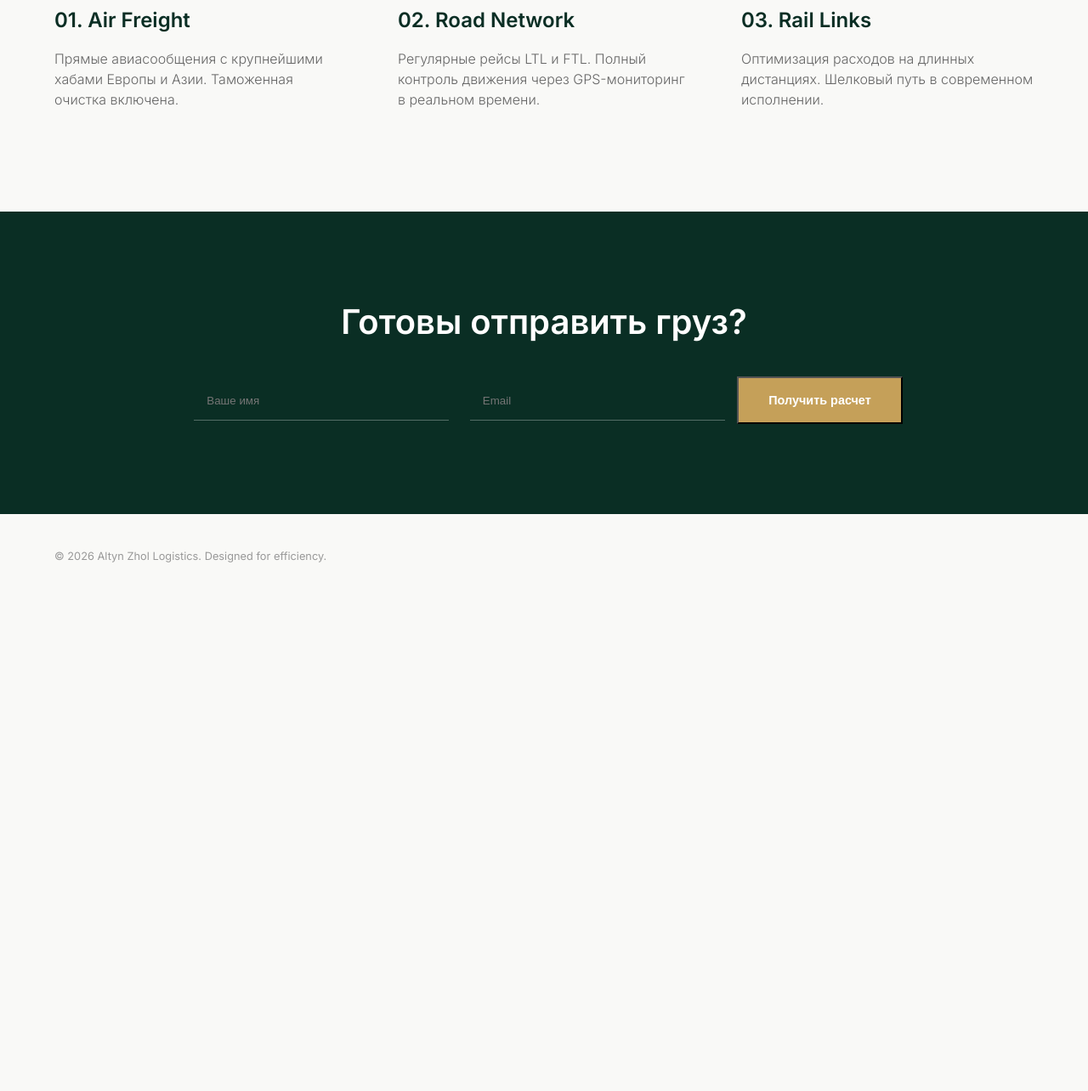
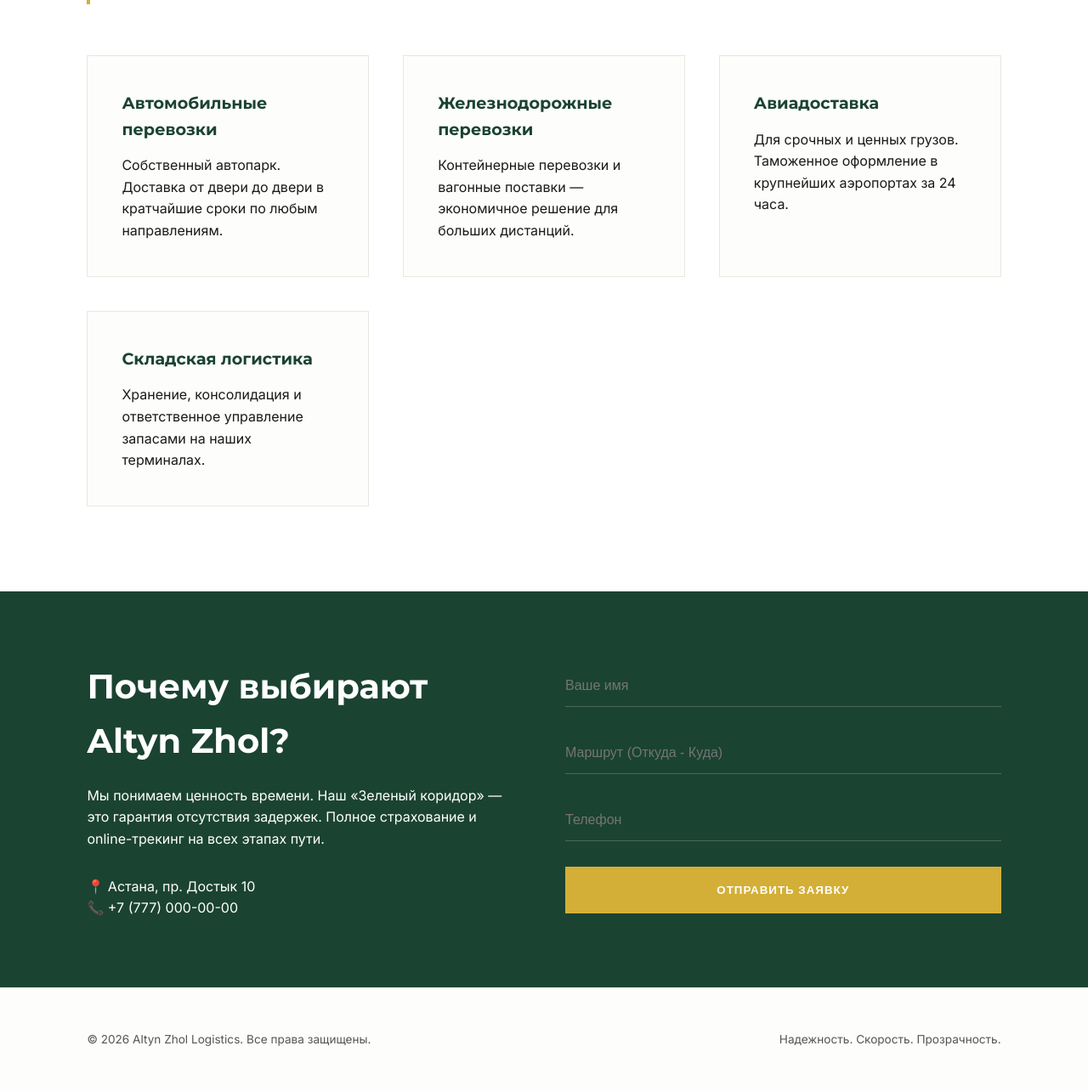
Before and after one commit to kkkaren007/altynzholnew, a plain HTML site: page index.html in a window 1280 px wide. Shown: the part 974-2258 px from the top of the page at 85% size. Before the commit the page ends 1678 px from the top, so only its background shows below. Drawn offline with Linux system fonts and the light colour scheme.

Commit message:
Update index.html

```diff
--- a/index.html
+++ b/index.html
@@ -3,16 +3,16 @@
 <head>
     <meta charset="UTF-8">
     <meta name="viewport" content="width=device-width, initial-scale=1.0">
-    <title>Altyn Zhol | Современная Логистика</title>
-    <link href="https://fonts.googleapis.com/css2?family=Inter:wght@300;400;600&display=swap" rel="stylesheet">
+    <title>Altyn Zhol | Международная логистика</title>
+    <link href="https://fonts.googleapis.com/css2?family=Inter:wght@300;400;600&family=Montserrat:wght@700&display=swap" rel="stylesheet">
     <style>
         :root {
-            --bg: #F9F9F7;
-            --deep-green: #0A2E24;
-            --gold: #C5A059;
+            --bg: #FDFDFB;
+            --deep-green: #1B4332; /* Тот самый зеленый из первой версии */
+            --gold: #D4AF37;       /* Золотой акцент */
             --text-main: #1A1A1A;
-            --text-muted: #666;
-            --border: #E0E0E0;
+            --text-muted: #555;
+            --border: #E8E8E2;
         }
 
         * { margin: 0; padding: 0; box-sizing: border-box; }
@@ -21,33 +21,39 @@
             font-family: 'Inter', sans-serif;
             background-color: var(--bg);
             color: var(--text-main);
-            line-height: 1.5;
-            -webkit-font-smoothing: antialiased;
+            line-height: 1.6;
         }
 
-        /* Навигация */
+        /* Navigation */
         nav {
-            padding: 30px 5%;
+            padding: 25px 8%;
             display: flex;
             justify-content: space-between;
             align-items: center;
-            position: absolute;
+            position: fixed;
             width: 100%;
-            z-index: 10;
+            background: rgba(253, 253, 251, 0.95);
+            backdrop-filter: blur(10px);
+            z-index: 1000;
+            border-bottom: 1px solid var(--border);
         }
 
         .logo {
-            font-weight: 600;
-            font-size: 1.2rem;
-            letter-spacing: -0.5px;
+            font-family: 'Montserrat', sans-serif;
+            font-weight: 700;
+            font-size: 1.4rem;
             color: var(--deep-green);
+            letter-spacing: 1px;
         }
+
+        .logo span { color: var(--gold); }
 
         .nav-links a {
             text-decoration: none;
             color: var(--text-main);
-            margin-left: 40px;
-            font-size: 0.9rem;
+            margin-left: 35px;
+            font-size: 0.85rem;
+            font-weight: 600;
             text-transform: uppercase;
             letter-spacing: 1px;
             transition: 0.3s;
@@ -55,156 +61,205 @@
 
         .nav-links a:hover { color: var(--gold); }
 
-        /* Главный экран */
+        /* Hero Section */
         .hero {
             height: 100vh;
             display: flex;
             align-items: center;
-            padding: 0 5%;
+            padding: 0 8%;
+            background: linear-gradient(135deg, #f0f4f2 0%, #fdfdfb 100%);
         }
 
-        .hero-content { max-width: 700px; }
-
-        .hero h1 {
-            font-size: clamp(2.5rem, 5vw, 4.5rem);
-            line-height: 1.1;
-            font-weight: 600;
-            color: var(--deep-green);
-            margin-bottom: 2rem;
-        }
-
-        .hero p {
-            font-size: 1.1rem;
-            color: var(--text-muted);
-            margin-bottom: 2.5rem;
-            max-width: 500px;
-        }
-
-        .cta-group { display: flex; gap: 20px; align-items: center; }
-
-        .btn-main {
-            background: var(--deep-green);
-            color: white;
-            padding: 18px 35px;
-            text-decoration: none;
-            font-size: 0.9rem;
-            font-weight: 600;
-            transition: 0.3s;
-        }
-
-        .btn-main:hover { background: var(--gold); }
-
-        /* Сетка услуг */
-        .section { padding: 120px 5%; border-top: 1px solid var(--border); }
+        .hero-content { max-width: 850px; }
 
         .label {
             color: var(--gold);
             text-transform: uppercase;
             font-size: 0.8rem;
-            font-weight: 600;
-            letter-spacing: 2px;
+            font-weight: 700;
+            letter-spacing: 3px;
             margin-bottom: 20px;
             display: block;
         }
 
+        .hero h1 {
+            font-family: 'Montserrat', sans-serif;
+            font-size: clamp(2.2rem, 5vw, 4rem);
+            line-height: 1.1;
+            color: var(--deep-green);
+            margin-bottom: 1.5rem;
+        }
+
+        .hero p {
+            font-size: 1.2rem;
+            color: var(--text-muted);
+            margin-bottom: 2.5rem;
+            max-width: 600px;
+        }
+
+        .btn {
+            display: inline-block;
+            background: var(--deep-green);
+            color: white;
+            padding: 20px 40px;
+            text-decoration: none;
+            font-weight: 600;
+            letter-spacing: 1px;
+            transition: 0.4s;
+            border: none;
+        }
+
+        .btn:hover {
+            background: var(--gold);
+            transform: translateY(-2px);
+            box-shadow: 0 10px 20px rgba(212, 175, 55, 0.2);
+        }
+
+        /* Services Section */
+        .section { padding: 100px 8%; background: white; }
+
+        .section-header {
+            margin-bottom: 60px;
+            border-left: 4px solid var(--gold);
+            padding-left: 20px;
+        }
+
         .grid {
             display: grid;
-            grid-template-columns: repeat(auto-fit, minmax(300px, 1fr));
-            gap: 60px;
-            margin-top: 40px;
+            grid-template-columns: repeat(auto-fit, minmax(280px, 1fr));
+            gap: 40px;
         }
 
-        .grid-item h3 {
-            font-size: 1.5rem;
+        .card {
+            padding: 40px;
+            background: var(--bg);
+            border: 1px solid var(--border);
+            transition: 0.3s;
+        }
+
+        .card:hover {
+            border-color: var(--gold);
+            background: #fff;
+        }
+
+        .card h3 {
+            font-family: 'Montserrat', sans-serif;
+            font-size: 1.2rem;
             margin-bottom: 15px;
             color: var(--deep-green);
         }
 
-        .grid-item p {
-            color: var(--text-muted);
-            font-weight: 300;
+        /* Contact Area */
+        .contact-box {
+            background: var(--deep-green);
+            color: white;
+            padding: 80px 8%;
+            display: grid;
+            grid-template-columns: 1fr 1fr;
+            gap: 50px;
+            align-items: center;
         }
 
-        /* Контактная зона */
-        .footer-cta {
-            background: var(--deep-green);
+        .contact-box h2 { font-family: 'Montserrat', sans-serif; font-size: 2.5rem; margin-bottom: 20px; }
+
+        .form-mini input {
+            display: block;
+            width: 100%;
+            background: transparent;
+            border: none;
+            border-bottom: 1px solid rgba(255,255,255,0.2);
+            padding: 15px 0;
+            margin-bottom: 30px;
             color: white;
-            padding: 100px 5%;
-            text-align: center;
+            outline: none;
+            font-size: 1rem;
         }
 
-        .footer-cta h2 { font-size: 2.5rem; margin-bottom: 30px; }
+        .form-mini input:focus { border-bottom-color: var(--gold); }
 
-        input {
-            background: transparent;
-            border: none;
-            border-bottom: 1px solid rgba(255,255,255,0.3);
-            padding: 15px;
-            color: white;
-            width: 300px;
-            margin: 10px;
-            outline: none;
+        footer {
+            padding: 50px 8%;
+            background: var(--bg);
+            border-top: 1px solid var(--border);
+            display: flex;
+            justify-content: space-between;
+            font-size: 0.85rem;
+            color: var(--text-muted);
         }
 
-        input:focus { border-bottom: 1px solid var(--gold); }
-
-        @media (max-width: 768px) {
+        @media (max-width: 900px) {
+            .contact-box { grid-template-columns: 1fr; }
             .nav-links { display: none; }
-            .hero h1 { font-size: 3rem; }
         }
     </style>
 </head>
 <body>
 
     <nav>
-        <div class="logo">ALTYN ZHOL.</div>
+        <div class="logo">ALTYN <span>ZHOL</span></div>
         <div class="nav-links">
-            <a href="#">Решения</a>
-            <a href="#">Сеть</a>
-            <a href="#">О нас</a>
+            <a href="#services">Услуги</a>
+            <a href="#about">О нас</a>
+            <a href="#contact">Контакты</a>
         </div>
     </nav>
 
     <section class="hero">
         <div class="hero-content">
-            <span class="label">Smart Logistics</span>
-            <h1>Переосмысляя путь товаров.</h1>
-            <p>Цифровое управление цепями поставок с точностью до миллиметра. Altyn Zhol — ваша инфраструктура роста в Центральной Азии.</p>
-            <div class="cta-group">
-                <a href="#" class="btn-main">Начать работу</a>
+            <span class="label">International Logistics</span>
+            <h1>Золотой путь вашего бизнеса</h1>
+            <p>Обеспечиваем бесперебойные грузоперевозки по Казахстану, СНГ и всему миру. Доставляем вовремя и в полной сохранности.</p>
+            <a href="#contact" class="btn">РАССЧИТАТЬ СТОИМОСТЬ</a>
+        </div>
+    </section>
+
+    <section id="services" class="section">
+        <div class="section-header">
+            <span class="label">Направления</span>
+            <h2>Наши услуги</h2>
+        </div>
+        <div class="grid">
+            <div class="card">
+                <h3>Автомобильные перевозки</h3>
+                <p>Собственный автопарк. Доставка от двери до двери в кратчайшие сроки по любым направлениям.</p>
+            </div>
+            <div class="card">
+                <h3>Железнодорожные перевозки</h3>
+                <p>Контейнерные перевозки и вагонные поставки — экономичное решение для больших дистанций.</p>
+            </div>
+            <div class="card">
+                <h3>Авиадоставка</h3>
+                <p>Для срочных и ценных грузов. Таможенное оформление в крупнейших аэропортах за 24 часа.</p>
+            </div>
+            <div class="card">
+                <h3>Складская логистика</h3>
+                <p>Хранение, консолидация и ответственное управление запасами на наших терминалах.</p>
             </div>
         </div>
     </section>
 
-    <section class="section">
-        <span class="label">Сервисы</span>
-        <div class="grid">
-            <div class="grid-item">
-                <h3>01. Air Freight</h3>
-                <p>Прямые авиасообщения с крупнейшими хабами Европы и Азии. Таможенная очистка включена.</p>
+    <section id="contact" class="contact-box">
+        <div>
+            <h2>Почему выбирают Altyn Zhol?</h2>
+            <p>Мы понимаем ценность времени. Наш «Зеленый коридор» — это гарантия отсутствия задержек. Полное страхование и online-трекинг на всех этапах пути.</p>
+            <div style="margin-top: 30px;">
+                <p>📍 Астана, пр. Достык 10</p>
+                <p>📞 +7 (777) 000-00-00</p>
             </div>
-            <div class="grid-item">
-                <h3>02. Road Network</h3>
-                <p>Регулярные рейсы LTL и FTL. Полный контроль движения через GPS-мониторинг в реальном времени.</p>
-            </div>
-            <div class="grid-item">
-                <h3>03. Rail Links</h3>
-                <p>Оптимизация расходов на длинных дистанциях. Шелковый путь в современном исполнении.</p>
-            </div>
+        </div>
+        <div class="form-mini">
+            <form>
+                <input type="text" placeholder="Ваше имя">
+                <input type="text" placeholder="Маршрут (Откуда - Куда)">
+                <input type="tel" placeholder="Телефон">
+                <button type="submit" class="btn" style="background: var(--gold); width: 100%;">ОТПРАВИТЬ ЗАЯВКУ</button>
+            </form>
         </div>
     </section>
 
-    <section class="footer-cta">
-        <h2>Готовы отправить груз?</h2>
-        <form>
-            <input type="text" placeholder="Ваше имя">
-            <input type="email" placeholder="Email">
-            <button type="submit" class="btn-main" style="background: var(--gold);">Получить расчет</button>
-        </form>
-    </section>
-
-    <footer style="padding: 40px 5%; font-size: 0.8rem; color: #999;">
-        <p>&copy; 2026 Altyn Zhol Logistics. Designed for efficiency.</p>
+    <footer>
+        <p>&copy; 2026 Altyn Zhol Logistics. Все права защищены.</p>
+        <p>Надежность. Скорость. Прозрачность.</p>
     </footer>
 
 </body>
```
